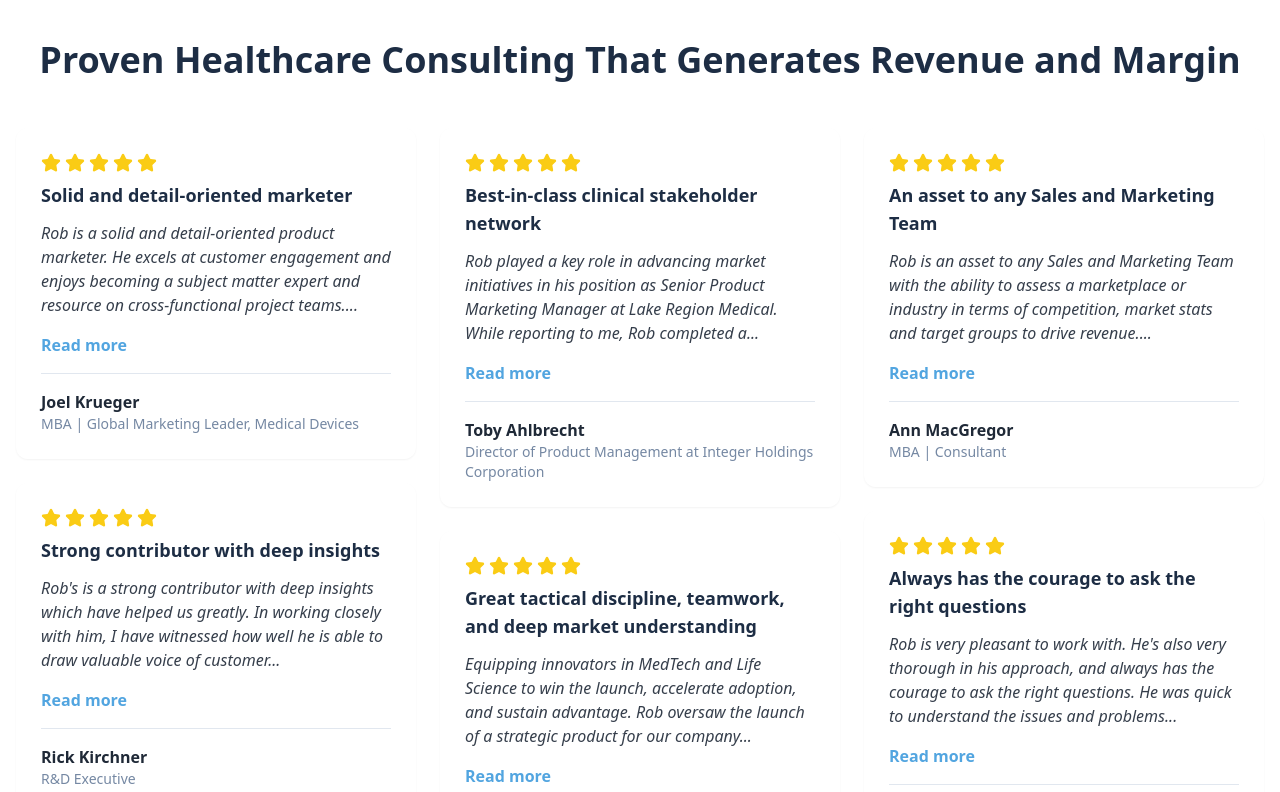
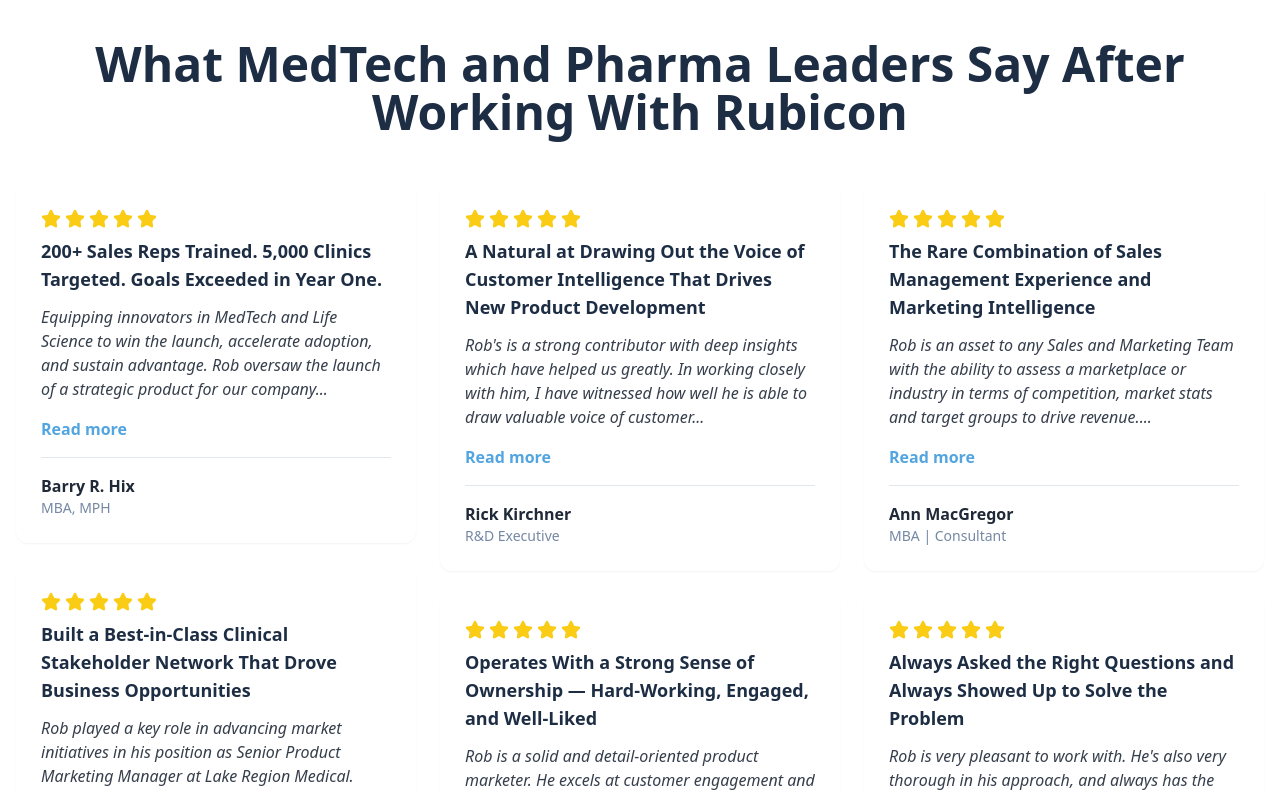
Before and after one commit to theanchorframe/Rubicon-med-frontend, a React (Vite) app: page / in a window 1280 px wide. Shown: the part 4040-4832 px from the top of the page. Built offline with nearby package versions, Linux system fonts and the light colour scheme.

Commit message:
Revamped testimonials layout
Co-authored-by: theanchorframe <225102299+theanchorframe@users.noreply.github.com>

```diff
--- a/src/components/TestimonialsSection.tsx
+++ b/src/components/TestimonialsSection.tsx
@@ -9,7 +9,31 @@ const TestimonialsSection = () => {
 
   const testimonials = [
     {
-      headline: "Solid and detail-oriented marketer",
+      headline: "200+ Sales Reps Trained. 5,000 Clinics Targeted. Goals Exceeded in Year One.",
+      text: "Equipping innovators in MedTech and Life Science to win the launch, accelerate adoption, and sustain advantage. Rob oversaw the launch of a strategic product for our company...",
+      fullText:
+        " Equipping innovators in MedTech and Life Science to win the launch, accelerate adoption, and sustain advantage. Rob oversaw the launch of a strategic product for our company. The product, a premium drug delivery technology for pain management, required Rob to work across the organization to 1) train 200+ sales professionals and 2) appropriately position the technology for rapid adoption across the targeted clinic base, 5,000 Physical Therapy clinics. Rob's efforts, combined with a motivated sales force, resulted in EMPI penetrating the target clinic goal within 10 months post launch, while also exceeding the sales and contribution goals for the product in year 1. Rob displayed great tactical discipline, teamwork, and a deep understanding of his market throughout the launch phase.",
+      author: "Barry R. Hix",
+      title: "MBA, MPH",
+    },
+    {
+      headline: "Built a Best-in-Class Clinical Stakeholder Network That Drove Business Opportunities",
+      text: "Rob played a key role in advancing market initiatives in his position as Senior Product Marketing Manager at Lake Region Medical. While reporting to me, Rob completed a...",
+      fullText:
+        "Rob played a key role in advancing market initiatives in his position as Senior Product Marketing Manager at Lake Region Medical. While reporting to me, Rob completed a strategic initiative to develop an expanded clinical advisor network within his market franchise. He effectively leveraged his strong clinical acumen and market insights to lead the recruitment, development, and management of a best-in-class clinical stakeholder network including many KOLs. He utilized outputs from this initiative to guide decision making and drive business opportunities within his area of market responsibility. Additionally, Rob possessed passion for innovation and integrity as it relates to being a strong advocate for the patient and customer.",
+      author: "Toby Ahlbrecht",
+      title: "Director of Product Management at Integer Holdings Corporation",
+    },
+    {
+      headline: "A Natural at Drawing Out the Voice of Customer Intelligence That Drives New Product Development",
+      text: "Rob's is a strong contributor with deep insights which have helped us greatly. In working closely with him, I have witnessed how well he is able to draw valuable voice of customer...",
+      fullText:
+        "Rob's is a strong contributor with deep insights which have helped us greatly. In working closely with him, I have witnessed how well he is able to draw valuable voice of customer feedback from the marketplace; both online and in person. He is a natural in terms of getting people to open up and share details which are key in any new product development effort.",
+      author: "Rick Kirchner",
+      title: "R&D Executive",
+    },
+    {
+      headline: "Operates With a Strong Sense of Ownership — Hard-Working, Engaged, and Well-Liked",
       text: "Rob is a solid and detail-oriented product marketer. He excels at customer engagement and enjoys becoming a subject matter expert and resource on cross-functional project teams....",
       fullText:
         "Rob is a solid and detail-oriented product marketer. He excels at customer engagement and enjoys becoming a subject matter expert and resource on cross-functional project teams. He operates with a strong sense of ownership in his work and is well-liked by his peers. If you are looking for a hard-working, engaged marketer who is a good team player, I encourage you to consider Rob",
@@ -17,31 +41,7 @@ const TestimonialsSection = () => {
       title: "MBA | Global Marketing Leader, Medical Devices",
     },
     {
-      headline: "Strong contributor with deep insights",
-      text: "Rob's is a strong contributor with deep insights which have helped us greatly. In working closely with him, I have witnessed how well he is able to draw valuable voice of customer...",
-      fullText:
-        "Rob's is a strong contributor with deep insights which have helped us greatly. In working closely with him, I have witnessed how well he is able to draw valuable voice of customer feedback from the marketplace; both online and in person. He is a natural in terms of getting people to open up and share details which are key in any new product development effort.",
-      author: "Rick Kirchner",
-      title: "R&D Executive",
-    },
-    {
-      headline: "Best-in-class clinical stakeholder network",
-      text: "Rob played a key role in advancing market initiatives in his position as Senior Product Marketing Manager at Lake Region Medical. While reporting to me, Rob completed a...",
-      fullText:
-        "Rob played a key role in advancing market initiatives in his position as Senior Product Marketing Manager at Lake Region Medical. While reporting to me, Rob completed a strategic initiative to develop an expanded clinical advisor network within his market franchise. He effectively leveraged his strong clinical acumen and market insights to lead the recruitment, development, and management of a best-in-class clinical stakeholder network including many KOLs. He utilized outputs from this initiative to guide decision making and drive business opportunities within his area of market responsibility. Additionally, Rob possessed passion for innovation and integrity as it relates to being a strong advocate for the patient and customer.",
-      author: "Toby Ahlbrecht",
-      title: "Director of Product Management at Integer Holdings Corporation",
-    },
-    {
-      headline: "Great tactical discipline, teamwork, and deep market understanding",
-      text: "Equipping innovators in MedTech and Life Science to win the launch, accelerate adoption, and sustain advantage. Rob oversaw the launch of a strategic product for our company...",
-      fullText:
-        " Equipping innovators in MedTech and Life Science to win the launch, accelerate adoption, and sustain advantage. Rob oversaw the launch of a strategic product for our company. The product, a premium drug delivery technology for pain management, required Rob to work across the organization to 1) train 200+ sales professionals and 2) appropriately position the technology for rapid adoption across the targeted clinic base, 5,000 Physical Therapy clinics. Rob's efforts, combined with a motivated sales force, resulted in EMPI penetrating the target clinic goal within 10 months post launch, while also exceeding the sales and contribution goals for the product in year 1. Rob displayed great tactical discipline, teamwork, and a deep understanding of his market throughout the launch phase.",
-      author: "Barry R. Hix",
-      title: "MBA, MPH",
-    },
-    {
-      headline: "An asset to any Sales and Marketing Team",
+      headline: "The Rare Combination of Sales Management Experience and Marketing Intelligence",
       text: "Rob is an asset to any Sales and Marketing Team with the ability to assess a marketplace or industry in terms of competition, market stats and target groups to drive revenue....",
       fullText:
         "Rob is an asset to any Sales and Marketing Team with the ability to assess a marketplace or industry in terms of competition, market stats and target groups to drive revenue. Having sales management experience together with his knowledge of marketing is a great combination for many corporate growth scenarios.",
@@ -49,7 +49,7 @@ const TestimonialsSection = () => {
       title: "MBA | Consultant",
     },
     {
-      headline: "Always has the courage to ask the right questions",
+      headline: "Always Asked the Right Questions and Always Showed Up to Solve the Problem",
       text: "Rob is very pleasant to work with. He's also very thorough in his approach, and always has the courage to ask the right questions. He was quick to understand the issues and problems...",
       fullText:
         "Rob is very pleasant to work with. He's also very thorough in his approach, and always has the courage to ask the right questions. He was quick to understand the issues and problems and was always willing to work together to resolve these. He was always willing to co-operate and help me out on Human factors issues on projects. I'd highly recommend Rob.",
@@ -69,9 +69,9 @@ const TestimonialsSection = () => {
           whileInView={{ opacity: 1, y: 0 }}
           transition={{ duration: 0.6 }}
           viewport={{ once: true }}
-          className="text-2xl md:text-3xl lg:text-4xl font-bold text-navy text-center mb-4 px-2"
+          className="text-3xl md:text-4xl lg:text-5xl font-bold text-navy text-center mb-4 px-2"
         >
-          Proven Healthcare Consulting That Generates Revenue and Margin
+          What MedTech and Pharma Leaders Say After Working With Rubicon
         </motion.h2>
         <div className="columns-1 md:columns-2 lg:columns-3 gap-6 space-y-6 mt-12">
           {testimonials.map((testimonial, index) => (
```
